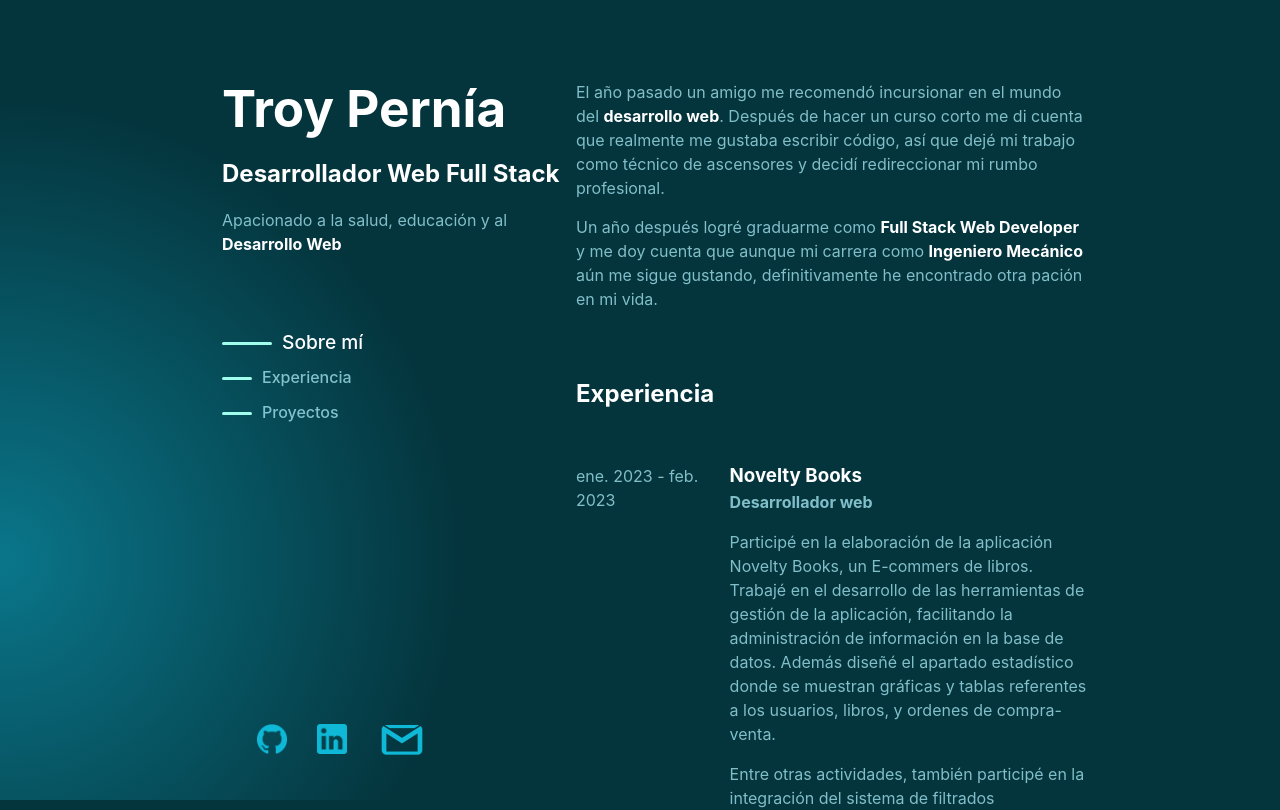
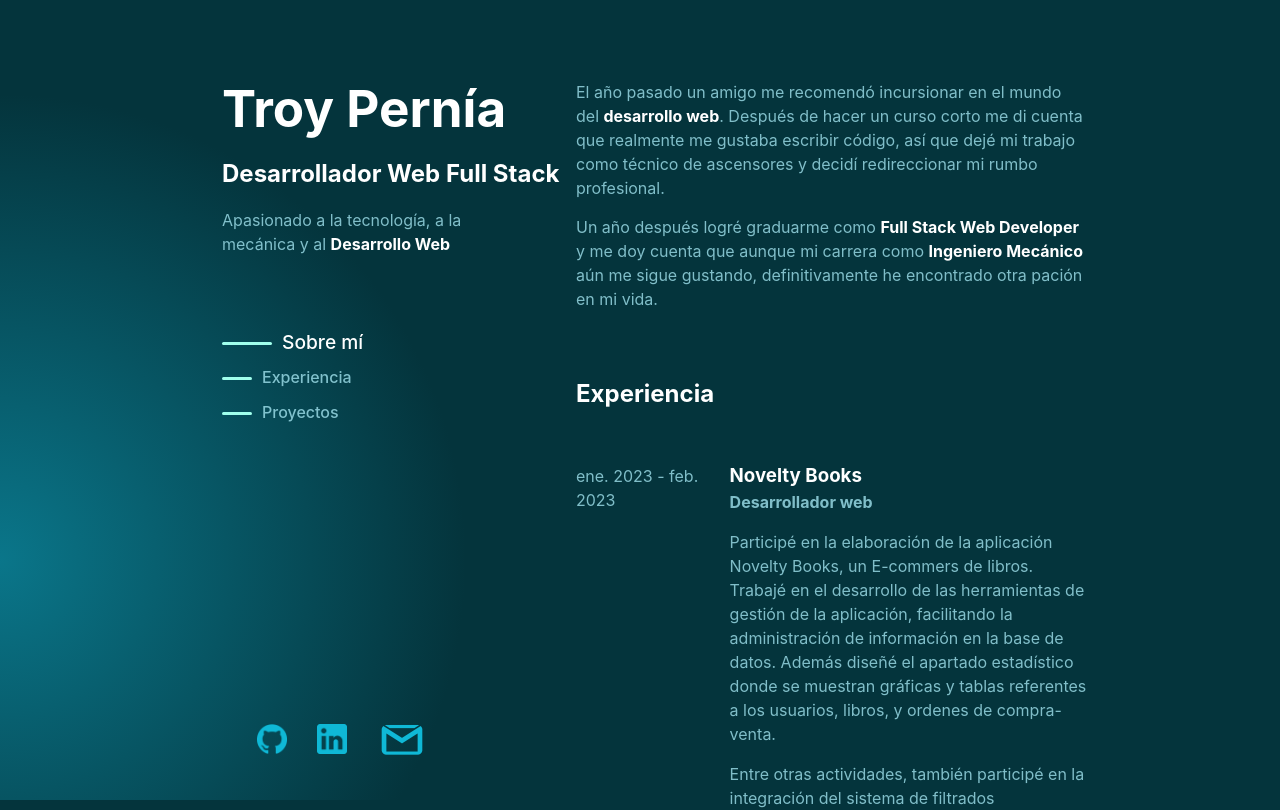
Before and after one commit to Tortoiselizard/Portafolio_Front, a React (Vite) app: page / in a window 1280 px wide. Shown: the top 810 px of the page. Built offline with nearby package versions, Linux system fonts and the light colour scheme.

Commit message:
change components/Home: correct misspellings (line 9)

```diff
--- a/src/components/Home/Home.jsx
+++ b/src/components/Home/Home.jsx
@@ -6,7 +6,7 @@ function Home () {
     <section className={style.HomeContainer}>
       <h1>Troy Pernía</h1>
       <h2>Desarrollador Web Full Stack</h2>
-      <p className={style.phraseHome}>Apacionado a la salud, educación y al <strong><span>Desarrollo Web</span></strong></p>
+      <p className={style.phraseHome}>Apasionado a la tecnología, a la mecánica y al <strong><span>Desarrollo Web</span></strong></p>
       <Nav />
     </section>
   )
```
